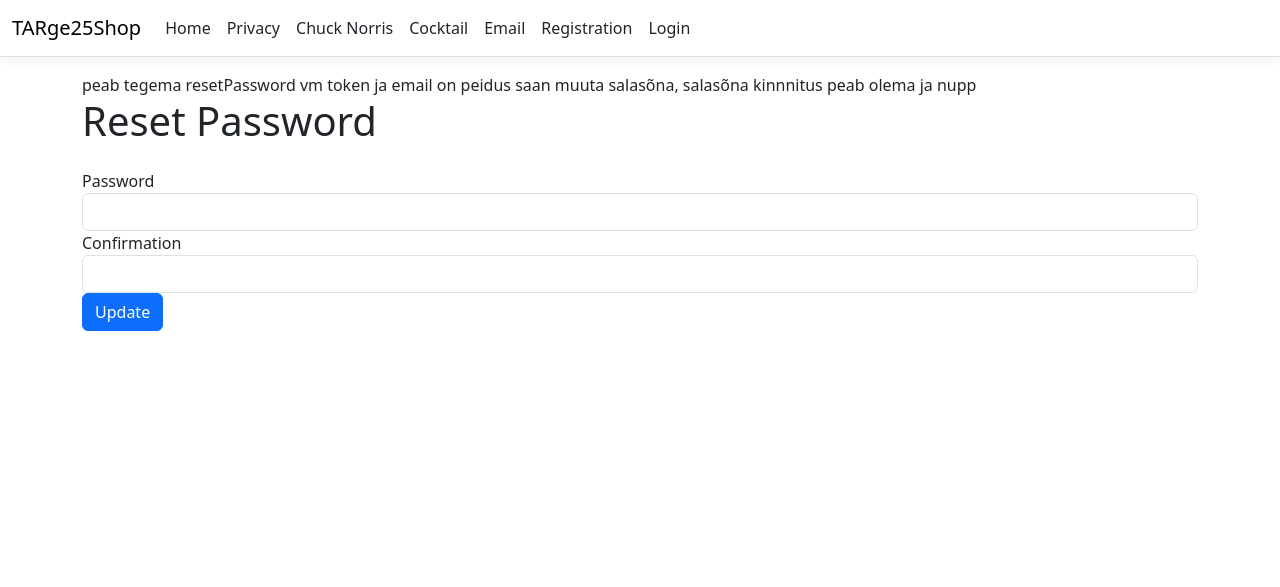
After one commit to St11v3n/TARge25Progemine, an ASP.NET Core app: template TARge25Shop/TARge25Shop/Views/Account/ResetPassword.cshtml in a window 1280 px wide. The commit adds this page. Shown: the top 587 px of the page. Run offline with ASP.NET Core 8, Linux system fonts and the light colour scheme; the template is opened without the code that fills it, so the values that code supplies are empty; style sheets or scripts are compiled from the project's sources.

Commit message:
ResetPassword

```diff
--- a/TARge25Shop/TARge25Shop/Models/Account/ResetPasswordViewModel.cs
+++ b/TARge25Shop/TARge25Shop/Models/Account/ResetPasswordViewModel.cs
@@ -5,7 +5,7 @@ namespace TARge25Shop.Models.Account
     public class ResetPasswordViewModel
     {
         [EmailAddress]
-        string Email { get; set; } = string.Empty;
+        public string Email { get; set; } = string.Empty;
 
         [Required]
         [DataType(DataType.Password)]
--- a/TARge25Shop/TARge25Shop/Views/Account/Login.cshtml
+++ b/TARge25Shop/TARge25Shop/Views/Account/Login.cshtml
@@ -1,4 +1,4 @@
-﻿@model TARge25Shop.Models.Account.LoginViewModel
+@model TARge25Shop.Models.Account.LoginViewModel
 
 @{
     ViewBag.Title = "User Login";
--- /dev/null
+++ b/TARge25Shop/TARge25Shop/Views/Account/ResetPassword.cshtml
@@ -0,0 +1,37 @@
+@model TARge25Shop.Models.Account.ResetPasswordViewModel
+
+
+peab tegema resetPassword vm
+
+token ja email on peidus
+
+saan muuta salasõna, salasõna kinnnitus peab olema ja nupp
+
+<h1>Reset Password</h1>
+
+<div class="row">
+    <div asp-validation-summary="All" class="text-danger"></div>
+    <form method="post">
+
+        <div class="form-group">
+            <input asp-for="Token" type="hidden" />
+            <input asp-for="Email" type="hidden" />
+        </div>
+
+        <div class="form-group">
+            <label asp-for="Password"></label>
+            <input asp-for="Password" class="form-control" />
+            <span asp-validation-for="Password" class="text-danger"></span>
+        </div>
+
+        <div class="form-group">
+            <label asp-for="Confirmation"></label>
+            <input asp-for="Confirmation" class="form-control" />
+            <span asp-validation-for="Confirmation" class="text-danger"></span>
+        </div>
+
+        <button type="submit" class="btn btn-primary">
+            Update
+        </button>
+    </form>
+</div>
--- /dev/null
+++ b/TARge25Shop/TARge25Shop/Views/Account/ResetPasswordConfirmation.cshtml
@@ -0,0 +1,3 @@
+<h4>
+    Your password is successfully changed.
+</h4>
```
Also changed, not shown: TARge25Shop/TARge25Shop/Controllers/AccountController.cs (+46 -1 lines).
